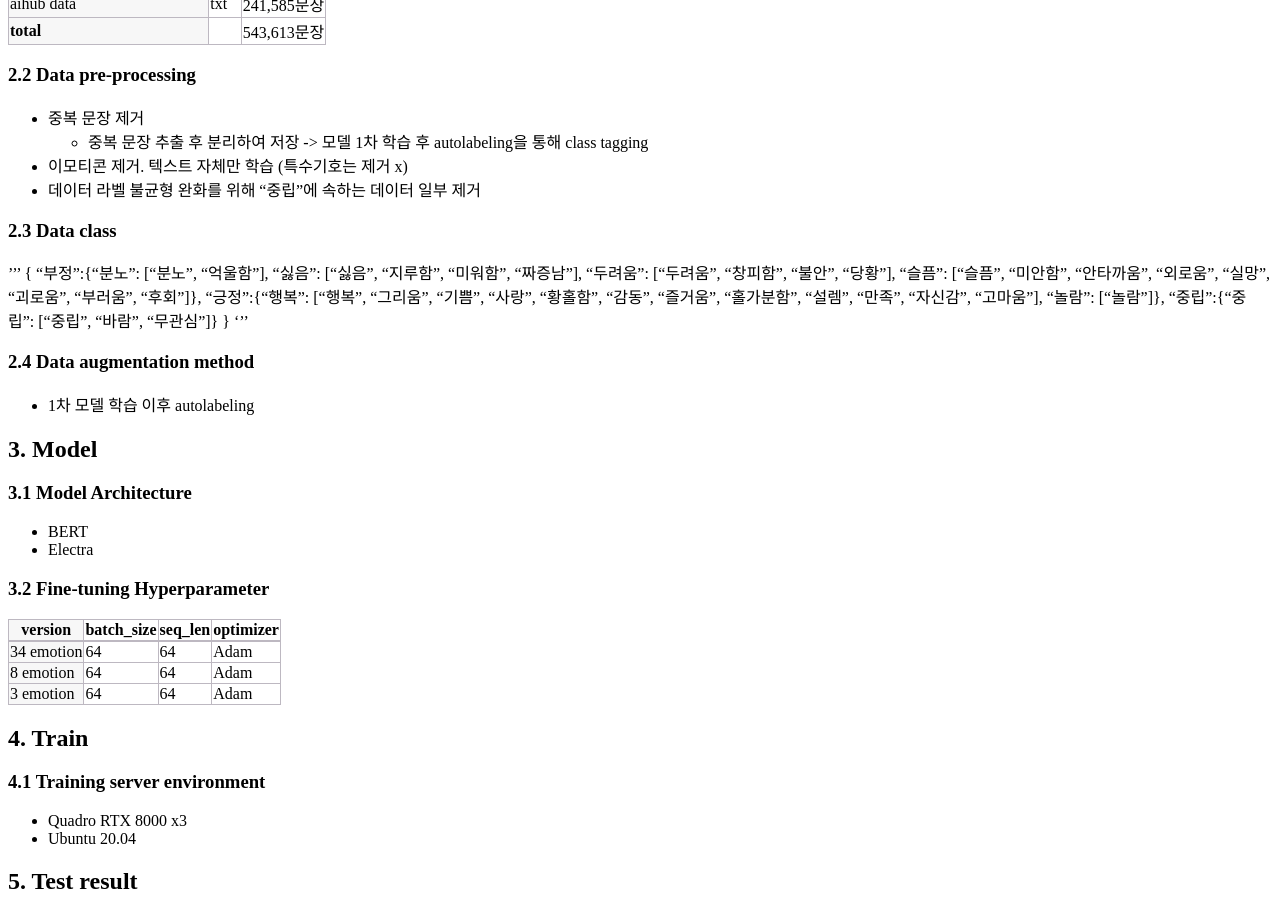
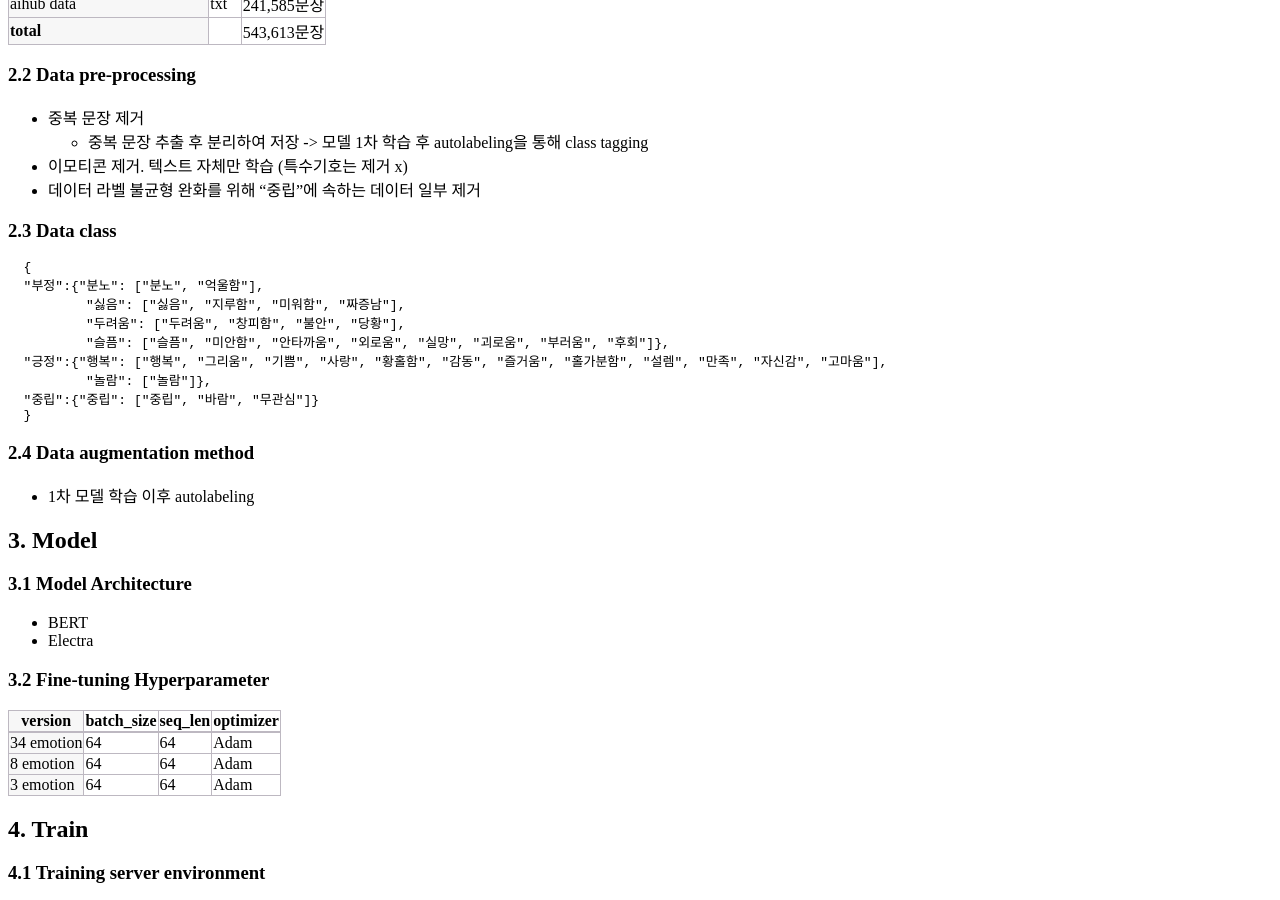
Before and after one commit to finddme/finddme.github.io, a Jekyll site: the page built from _posts/2022-09-25-SentimentAnalysis.md, in a window 1280 px wide and 900 px high, scrolled down 765 px. Built offline with Jekyll 4.4.1, drawn with Linux system fonts in a browser that asks for light colours.

Commit message:
Update 2022-09-25-SentimentAnalysis.md

````diff
--- a/_posts/2022-09-25-SentimentAnalysis.md
+++ b/_posts/2022-09-25-SentimentAnalysis.md
@@ -108,7 +108,7 @@ tag: Development
   - 데이터 라벨 불균형 완화를 위해 "중립"에 속하는 데이터 일부 제거
 
 ### 2.3 Data class
-'''
+```json
   {
   "부정":{"분노": ["분노", "억울함"],
           "싫음": ["싫음", "지루함", "미워함", "짜증남"],
@@ -118,7 +118,7 @@ tag: Development
           "놀람": ["놀람"]},
   "중립":{"중립": ["중립", "바람", "무관심"]}
   }
-'''
+```
 
 ### 2.4 Data augmentation method
   - 1차 모델 학습 이후 autolabeling
````
